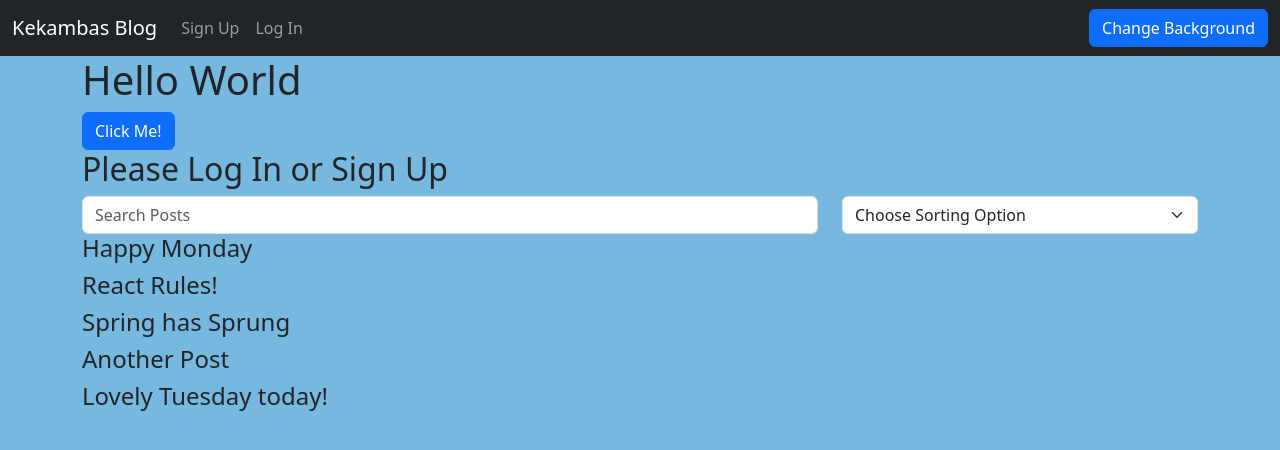
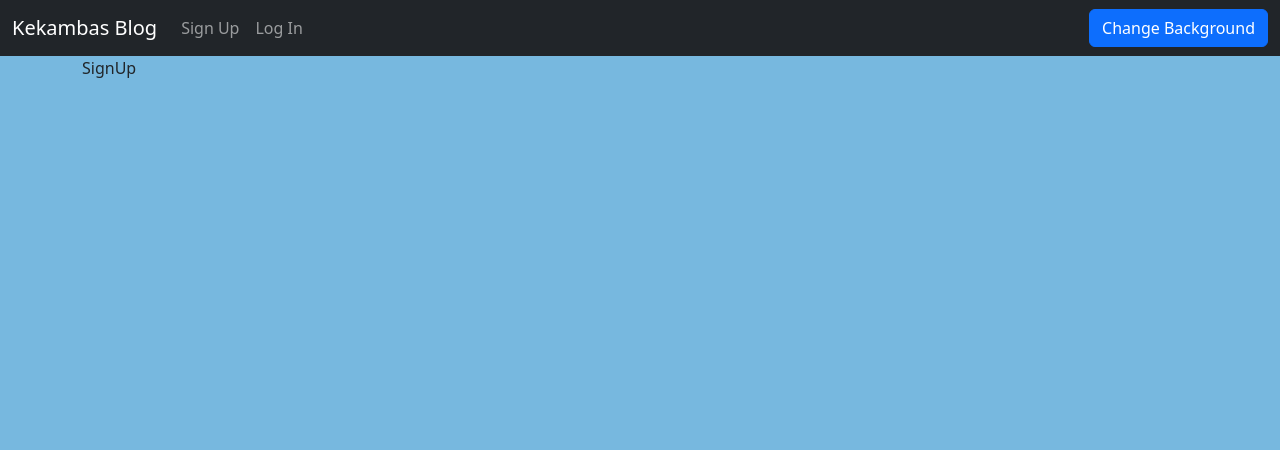
Before and after one commit to bstanton773/kekambas-142_react_intro, a React (Vite) app: page /signup in a window 1280 px wide. Shown: the top 450 px of the page. Built offline with nearby package versions, Linux system fonts and the light colour scheme.

Commit message:
Add react-router-dom - setup Home and SignUp view components

```diff
--- a/package.json
+++ b/package.json
@@ -13,7 +13,8 @@
         "bootstrap": "^5.3.3",
         "react": "^18.2.0",
         "react-bootstrap": "^2.10.2",
-        "react-dom": "^18.2.0"
+        "react-dom": "^18.2.0",
+        "react-router-dom": "^6.22.3"
     },
     "devDependencies": {
         "@types/react": "^18.2.66",
--- a/src/App.tsx
+++ b/src/App.tsx
@@ -1,88 +1,27 @@
 import { useState } from 'react';
+import { Routes, Route } from 'react-router-dom';
 import Navigation from './components/Navigation';
 import Container from 'react-bootstrap/Container';
-import Button from 'react-bootstrap/Button';
-import Form from 'react-bootstrap/Form';
-import Row from 'react-bootstrap/Row';
-import Col from 'react-bootstrap/Col';
+import Home from './views/Home';
+import SignUp from './views/SignUp';
 
-type Post = {
-    id: number,
-    title: string
-}
 
-type Sorting = {
-    idAsc: (a: Post, b:Post) => number,
-    idDesc: (a: Post, b:Post) => number,
-    titleAsc: (a: Post, b:Post) => number,
-    titleDesc: (a: Post, b:Post) => number,
-}
 
 export default function App(){
-    console.log('App component is rendering');
-    const firstName: string = 'Brian';
-    const lastName: string = 'Stanton';
     const [isLoggedIn, setIsLoggedIn] = useState(false);
-    // const posts: {id:number, title:string}[] = [
-    //     {id: 1, title: 'Happy Monday'},
-    //     {id: 2, title: 'React Rules!'},
-    //     {id: 3, title: 'Spring has Sprung'}
-    // ]
-
-    const [posts, setPosts] = useState<Post[]>([
-        {id: 1, title: 'Happy Monday'},
-        {id: 2, title: 'React Rules!'},
-        {id: 3, title: 'Spring has Sprung'},
-        {id: 4, title: 'Another Post'},
-        {id: 5, title: 'Lovely Tuesday today!'}
-    ])
-
-    const [searchTerm, setSearchTerm] = useState('');
-
-    const handleSelectChange = (e: React.ChangeEvent<HTMLSelectElement>) => {
-
-        const sortFunctions:Sorting = {
-            idAsc: (a:Post, b:Post) => a.id - b.id,
-            idDesc: (a:Post, b:Post) => b.id - a.id,
-            titleAsc: (a:Post, b:Post) => a.title > b.title ? 1 : -1,
-            titleDesc: (a:Post, b:Post) => b.title > a.title ? 1 : -1
-        }
-        const func = sortFunctions[e.target.value as keyof Sorting];
-        const newSortedArr = [...posts].sort(func);
-        setPosts(newSortedArr);
-    }
 
     const handleClick = () => {
-        // console.log('The button has been clicked');
         setIsLoggedIn(!isLoggedIn);
-    }
-
-    const handleInputChange = (e: React.ChangeEvent<HTMLInputElement>) => {
-        setSearchTerm(e.target.value);
     }
 
     return (
         <>
             <Navigation isLoggedIn={isLoggedIn}/>
             <Container>
-                <h1>Hello World</h1>
-                <Button variant='primary' onClick={handleClick}>Click Me!</Button>
-                <h2>{isLoggedIn ? `Welcome Back ${firstName} ${lastName}` : 'Please Log In or Sign Up'}</h2>
-                <Row>
-                    <Col xs={12} md={8}>
-                        <Form.Control value={searchTerm} placeholder='Search Posts' onChange={handleInputChange} />
-                    </Col>
-                    <Col>
-                        <Form.Select onChange={handleSelectChange}>
-                            <option>Choose Sorting Option</option>
-                            <option value="idAsc">Sort By ID ASC</option>
-                            <option value="idDesc">Sort By ID DESC</option>
-                            <option value="titleAsc">Sort By Title ASC</option>
-                            <option value="titleDesc">Sort By Title DESC</option>
-                        </Form.Select>
-                    </Col>
-                </Row>
-                {posts.filter(p => p.title.toLowerCase().includes(searchTerm.toLowerCase())).map( p => <h4 key={p.id}>{p.title}</h4> )}
+                <Routes>
+                    <Route path='/' element={<Home isLoggedIn={isLoggedIn} handleClick={handleClick} /> } />
+                    <Route path='/signup' element={<SignUp /> } />
+                </Routes>
             </Container>
         </>
     )
--- a/src/components/Navigation.tsx
+++ b/src/components/Navigation.tsx
@@ -1,4 +1,5 @@
 import { useState } from 'react';
+import { Link } from 'react-router-dom';
 import Container from 'react-bootstrap/Container';
 import Nav from 'react-bootstrap/Nav';
 import Navbar from 'react-bootstrap/Navbar';
@@ -16,7 +17,7 @@
     return (
         <Navbar expand='lg' data-bs-theme={backgroundTheme} bg={backgroundTheme}>
             <Container fluid>
-                <Navbar.Brand href='/'>Kekambas Blog</Navbar.Brand>
+                <Navbar.Brand as={Link} to='/'>Kekambas Blog</Navbar.Brand>
                 <Navbar.Toggle aria-controls='nav-collapse' />
                 <Navbar.Collapse id='nav-collapse'>
                     <Nav className='me-auto'>
@@ -27,7 +28,7 @@
                             </>
                         ) : (
                             <>
-                                <Nav.Link href='/'>Sign Up</Nav.Link>
+                                <Nav.Link as={Link} to='/signup'>Sign Up</Nav.Link>
                                 <Nav.Link href='/'>Log In</Nav.Link>
                             </>
                         )}
--- a/src/main.tsx
+++ b/src/main.tsx
@@ -1,11 +1,14 @@
 import React from "react";
 import ReactDOM from "react-dom/client";
+import { BrowserRouter } from 'react-router-dom';
 import App from "./App.tsx";
 import 'bootstrap/dist/css/bootstrap.min.css'; // Bootstrap CSS
 import './main.css'; // Import our own CSS - Should be imported AFTER bootstrap CSS
 
 ReactDOM.createRoot(document.getElementById("root")!).render(
     <React.StrictMode>
-        <App />
+        <BrowserRouter>
+            <App />
+        </BrowserRouter>
     </React.StrictMode>
 );
--- /dev/null
+++ b/src/views/Home.tsx
@@ -0,0 +1,76 @@
+import { useState } from 'react';
+import Button from 'react-bootstrap/Button';
+import Form from 'react-bootstrap/Form';
+import Row from 'react-bootstrap/Row';
+import Col from 'react-bootstrap/Col';
+
+type Post = {
+    id: number,
+    title: string
+}
+
+type Sorting = {
+    idAsc: (a: Post, b:Post) => number,
+    idDesc: (a: Post, b:Post) => number,
+    titleAsc: (a: Post, b:Post) => number,
+    titleDesc: (a: Post, b:Post) => number,
+}
+
+
+type HomeProps = {
+    isLoggedIn: boolean,
+    handleClick: () => void
+}
+
+export default function Home({isLoggedIn, handleClick}: HomeProps) {
+
+    const [posts, setPosts] = useState<Post[]>([
+        {id: 1, title: 'Happy Monday'},
+        {id: 2, title: 'React Rules!'},
+        {id: 3, title: 'Spring has Sprung'},
+        {id: 4, title: 'Another Post'},
+        {id: 5, title: 'Lovely Tuesday today!'}
+    ])
+
+    const [searchTerm, setSearchTerm] = useState('');
+
+    const handleSelectChange = (e: React.ChangeEvent<HTMLSelectElement>) => {
+
+        const sortFunctions:Sorting = {
+            idAsc: (a:Post, b:Post) => a.id - b.id,
+            idDesc: (a:Post, b:Post) => b.id - a.id,
+            titleAsc: (a:Post, b:Post) => a.title > b.title ? 1 : -1,
+            titleDesc: (a:Post, b:Post) => b.title > a.title ? 1 : -1
+        }
+        const func = sortFunctions[e.target.value as keyof Sorting];
+        const newSortedArr = [...posts].sort(func);
+        setPosts(newSortedArr);
+    }
+
+    const handleInputChange = (e: React.ChangeEvent<HTMLInputElement>) => {
+        setSearchTerm(e.target.value);
+    }
+
+    return (
+        <>
+            <h1>Hello World</h1>
+                <Button variant='primary' onClick={handleClick}>Click Me!</Button>
+                <h2>{isLoggedIn ? `Welcome Back` : 'Please Log In or Sign Up'}</h2>
+                <Row>
+                    <Col xs={12} md={8}>
+                        <Form.Control value={searchTerm} placeholder='Search Posts' onChange={handleInputChange} />
+                    </Col>
+                    <Col>
+                        <Form.Select onChange={handleSelectChange}>
+                            <option>Choose Sorting Option</option>
+                            <option value="idAsc">Sort By ID ASC</option>
+                            <option value="idDesc">Sort By ID DESC</option>
+                            <option value="titleAsc">Sort By Title ASC</option>
+                            <option value="titleDesc">Sort By Title DESC</option>
+                        </Form.Select>
+                    </Col>
+                </Row>
+                {posts.filter(p => p.title.toLowerCase().includes(searchTerm.toLowerCase())).map( p => <h4 key={p.id}>{p.title}</h4> )}
+        </>
+    )
+}
--- /dev/null
+++ b/src/views/SignUp.tsx
@@ -0,0 +1,8 @@
+
+type Props = {}
+
+export default function SignUp({}: Props) {
+    return (
+        <div>SignUp</div>
+    )
+}
```
Also changed, not shown: 1 other file (tests, documents, lock files or other folders).
